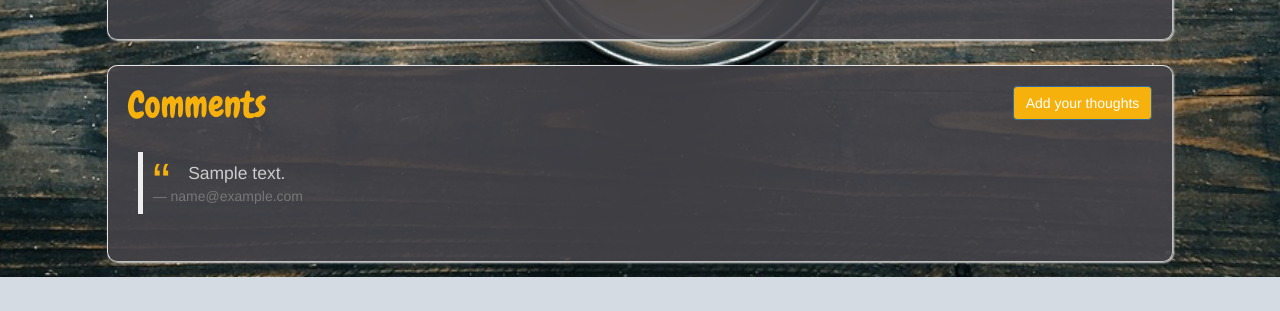
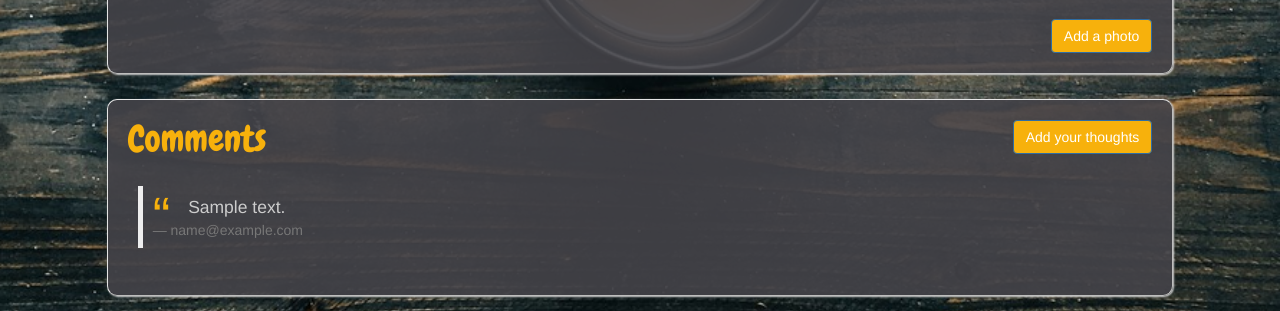
Before and after one commit to emathew80/foodster, a Rails app: page /places/1 in a window 1280 px wide. Shown: the part 1303-1614 px from the top of the page. Before the commit the page ends 1580 px from the top, so only its background shows below. Run offline with Rails 7, Linux system fonts and the light colour scheme; tables that the repository leaves empty hold one stand-in row (values such as "Sample post"); grey boxes marked "Sample" are stand-in pictures; style sheets or scripts are compiled from the project's sources; some libraries are stand-ins or nearby versions; some web fonts are replaced.

Commit message:
Change add photo button location

```diff
--- a/app/views/places/show.html.erb
+++ b/app/views/places/show.html.erb
@@ -38,9 +38,9 @@
 
 
   <div class="pull-right">
+    <button class="btn btn-primary pull-right" data-toggle="modal" data-target="#myPhotoModal">Add a photo</button>
     <% if current_user && current_user == @place.user %>
         <%= link_to 'Edit', edit_place_path(@place), class: 'btn btn-primary' %>
-        <button class="btn btn-primary pull-right" data-toggle="modal" data-target="#myPhotoModal">Add a photo</button>
     <% end %>
 
   </div>
```
